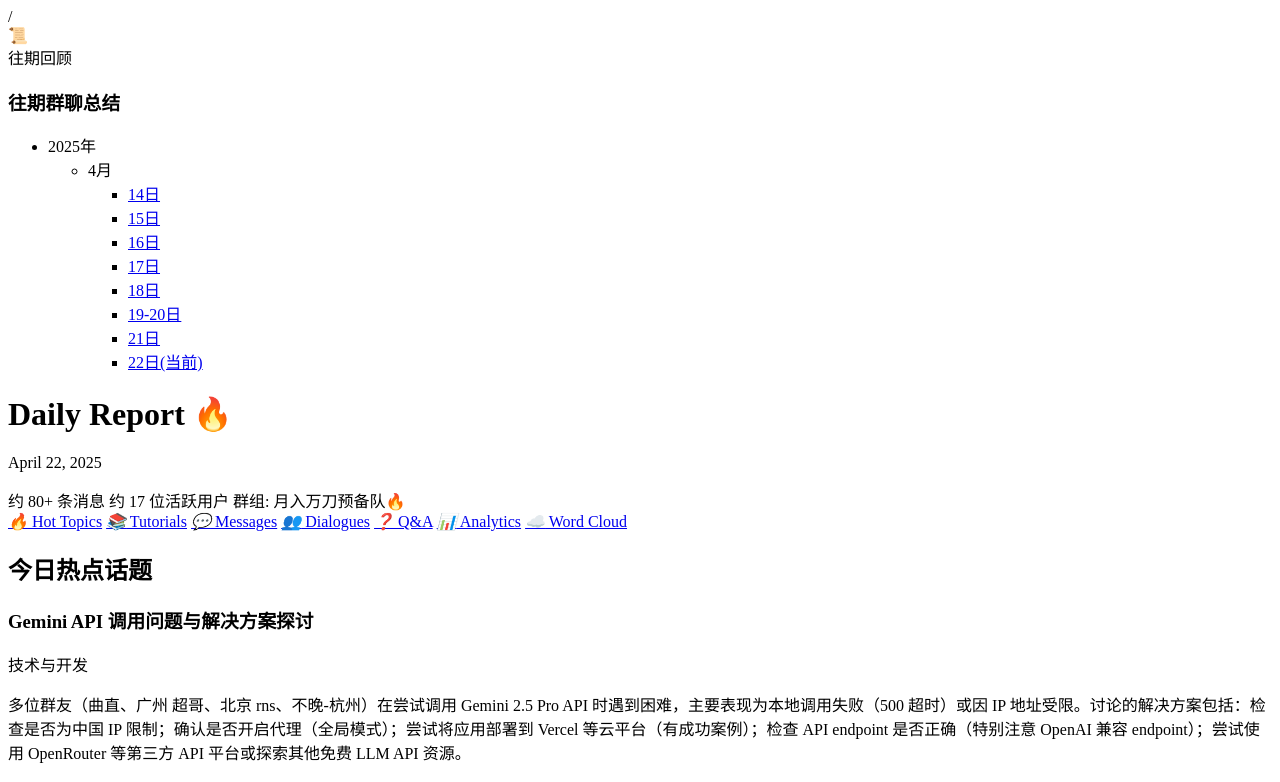
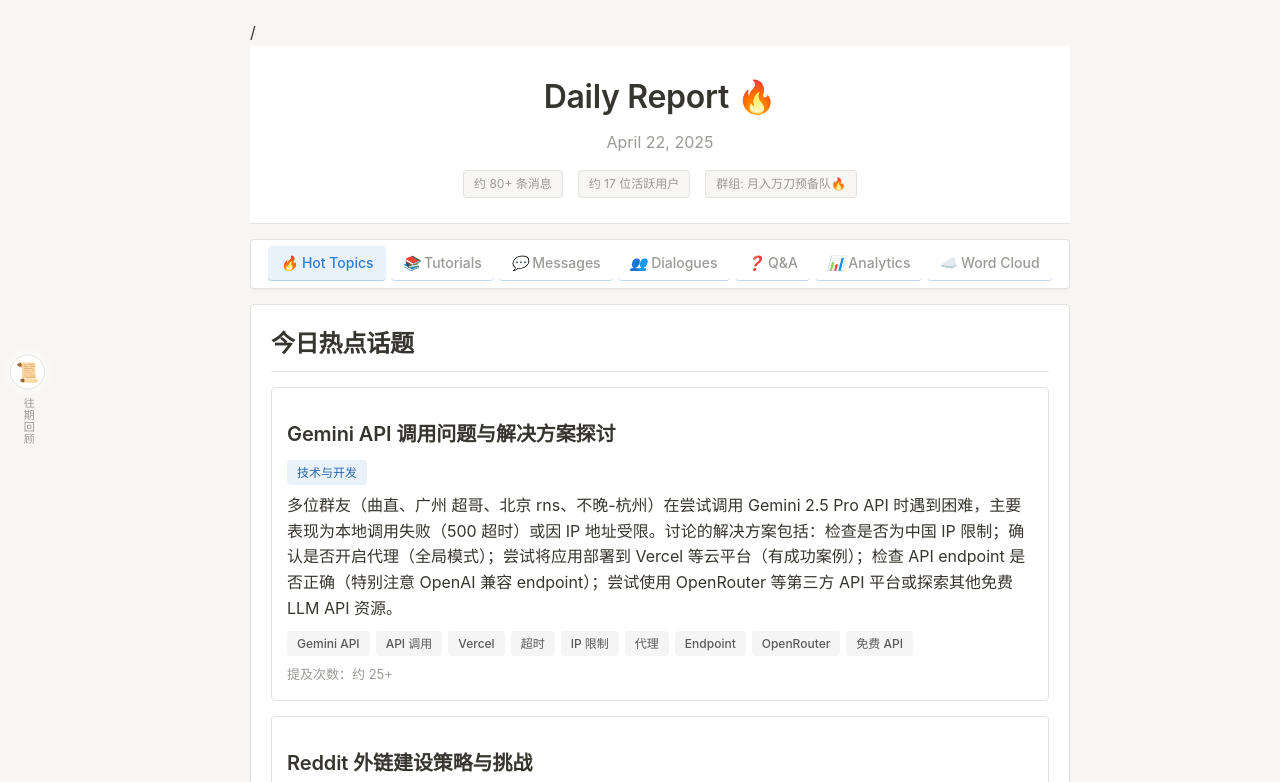
Before and after one commit to tangbing-xm/wechatmsg, a plain HTML site: page 4.22.html in a window 1280 px wide. Shown: the top 782 px of the page. Drawn offline with Linux system fonts and the light colour scheme.

Commit message:
Update 4.22.html

```diff
--- a/4.22.html
+++ b/4.22.html
@@ -6,7 +6,7 @@
     <title>Daily Report 🔥 - 2025年4月22日</title>
     <!-- Link to external CSS file -->
     <!-- Replace link with inline style -->
-   <link href="/style.css" />
+   <link rel="stylesheet" href="/style.css">
 </head>
 <body>
     <!-- Sidebar Placeholder (dynamically filled by script.js) -->
```
